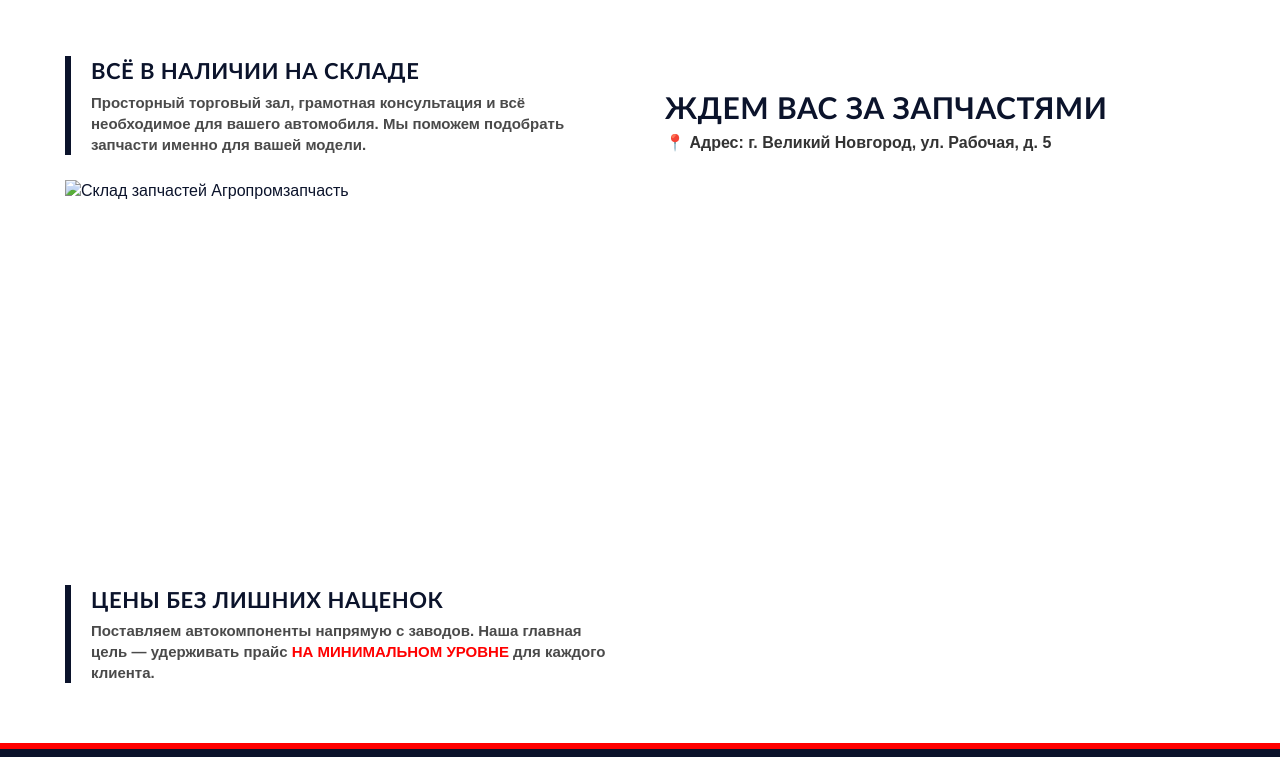
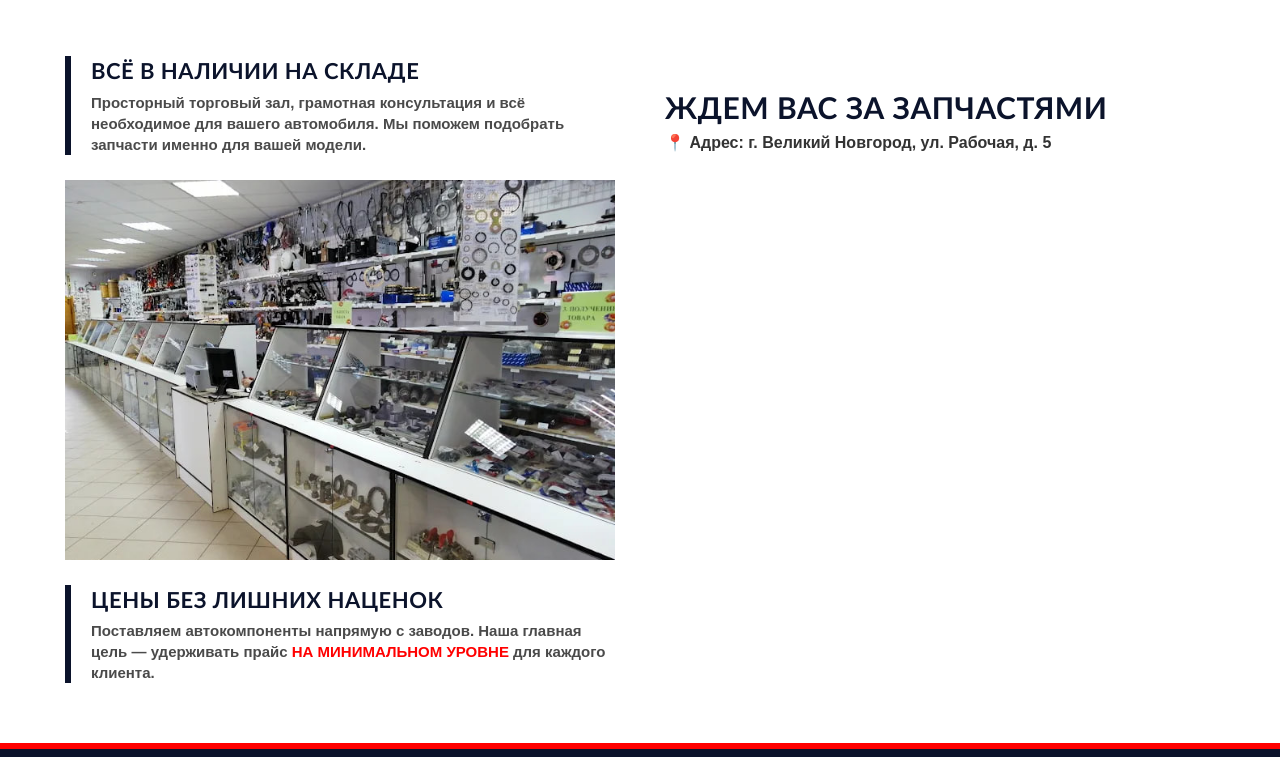
Before and after one commit to vano030878-code/autovn53, a plain HTML site: page index.html in a window 1280 px wide. Shown: the part 704-1461 px from the top of the page. Drawn offline with Linux system fonts and the light colour scheme; files whose address does not match are found by name.

Commit message:
Add files via upload

```diff
--- a/index.html
+++ b/index.html
@@ -72,7 +72,7 @@
             <div class="visual-bottom-row">
                 <!-- Левая сторона: Склад -->
                 <div class="warehouse-image-box">
-                    <img src="photo/photo_2025-12-13_15-33-46.jpg" alt="Склад запчастей Агропромзапчасть" style="width: 100%; height: 100%; object-fit: cover; display: block;">
+                    <img src="photo_2025-12-13_15-33-46.jpg" alt="Склад запчастей Агропромзапчасть" style="width: 100%; height: 100%; object-fit: cover; display: block;">
                 </div>
 
                 <!-- Правая сторона: Карта Яндекса -->
```
